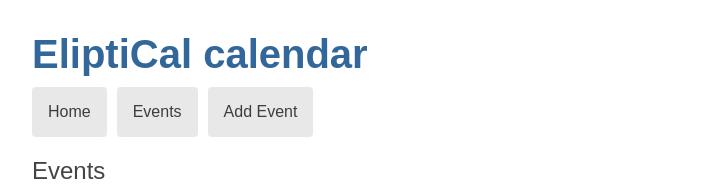
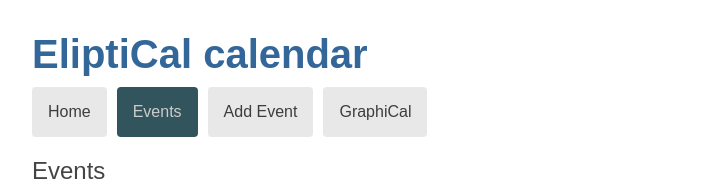
Before and after one commit to bobaks1108/ecal, an Angular app: page /events in a window 1280 px wide. Shown: the top 187 px of the page, without its empty margins (0-720 px from the left). Built offline with nearby package versions, Linux system fonts and the light colour scheme; no server answers.

Commit message:
Bob - rename routerLink and make active link show

```diff
--- a/src/app/app-routing.module.ts
+++ b/src/app/app-routing.module.ts
@@ -9,8 +9,8 @@ import { AddEditEventComponent } from './add-edit-event/add-edit-event.component
 const routes: Routes = [
   { path: '', redirectTo: '/home', pathMatch: 'full' },
   { path: 'home', component: HomeComponent },
-  { path: 'detail/:id', component: AddEditEventComponent },
-  { path: 'detail', component: AddEditEventComponent },
+  { path: 'add-edit-event/:id', component: AddEditEventComponent },
+  { path: 'add-edit-event', component: AddEditEventComponent },
   { path: 'events', component: EventsComponent }
 ];
 
--- a/src/app/app.component.css
+++ b/src/app/app.component.css
@@ -18,7 +18,8 @@ h1 {
     background-color: #42545C;
   }
   nav a.active {
-    background-color: black;
+    background-color: #32545C;
+    color: #cccccc
   }
 
   .versionNo {
--- a/src/app/app.component.html
+++ b/src/app/app.component.html
@@ -1,10 +1,9 @@
 <h1>{{title}}</h1>
 <nav>
-  <a routerLink="/home">Home</a>
-  <a routerLink="/events">Events</a>
-  <a routerLink="/detail">
-    Add Event
-  </a>
+  <a routerLink="/home" routerLinkActive="active">Home</a>
+  <a routerLink="/events" routerLinkActive="active">Events</a>
+  <a routerLink="/add-edit-event" routerLinkActive="active">Add Event</a>
+  <a routerLink="/graphical" routerLinkActive="active">GraphiCal</a>
 </nav>
 <router-outlet></router-outlet>
 <app-messages></app-messages>
--- a/src/app/event-search/event-search.component.html
+++ b/src/app/event-search/event-search.component.html
@@ -4,7 +4,7 @@
 
     <ul class="search-result">
       <li *ngFor="let event of events$ | async" >
-        <a routerLink="/detail/{{event.id}}">
+        <a routerLink="/add-edit-event/{{event.id}}">
           {{event.eventName}}
         </a>
       </li>
--- a/src/app/events/events.component.html
+++ b/src/app/events/events.component.html
@@ -1,7 +1,7 @@
 <h2>Events</h2>
 <ul class="events">
     <li *ngFor="let event of events">
-      <a routerLink="/detail/{{event.id}}">
+      <a routerLink="/add-edit-event/{{event.id}}">
         <span class="badge">{{event.id}}</span> {{event.eventName}}
       </a>
       <button type="button" class="delete" title="delete event"
--- a/src/app/home/home.component.html
+++ b/src/app/home/home.component.html
@@ -1,7 +1,7 @@
 <h2>Upcoming Events (in next {{noOfDaysForUpcomingEvents}} days)</h2>
 <div class="events-menu">
     <a *ngFor="let event of events"
-    routerLink="/detail/{{event.id}}">
+    routerLink="/add-edit-event/{{event.id}}">
     {{event.eventName}}
   </a>
 </div>
```
